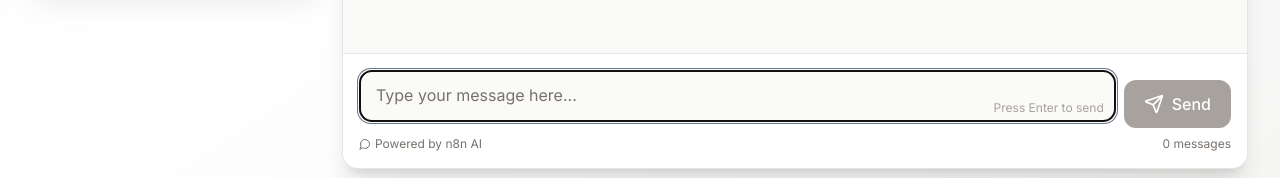
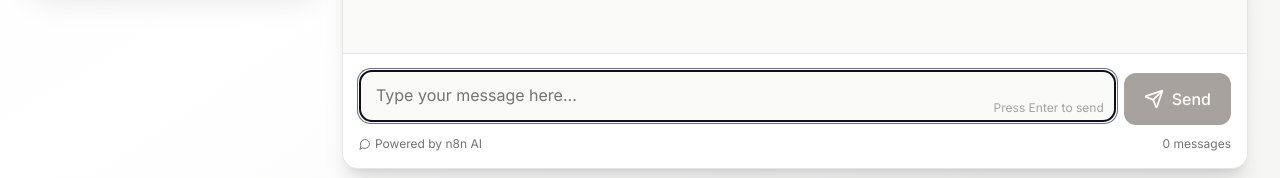
Before and after one commit to UjjwalSharma01/Minor_Project, a Next.js app in the folder frontend/: page /dashboard in a window 1280 px wide. Shown: the part 671-849 px from the top of the page. Built offline with nearby package versions, Linux system fonts and the light colour scheme; no server answers; sample sign-in values are in the browser's storage.

Commit message:
fix: Adjust layout of input container and button in MainChatComponent for better alignment

```diff
--- a/frontend/components/main-chat-component.js
+++ b/frontend/components/main-chat-component.js
@@ -419,7 +419,7 @@ export default function MainChatComponent() {
 
       {/* Input Container */}
       <div className="border-t border-gray-200 dark:border-gray-700 bg-white dark:bg-gray-800 p-4">
-        <div className="flex items-end space-x-2">
+        <div className="flex items-center space-x-2">
           {/* Text Input */}
           <div className="flex-1 relative">
             <textarea
@@ -442,7 +442,7 @@ export default function MainChatComponent() {
           <button
             onClick={sendMessage}
             disabled={!inputMessage.trim() || isLoading}
-            className="px-5 py-3 bg-slate-700 hover:bg-slate-800 disabled:bg-gray-400 disabled:cursor-not-allowed text-white rounded-xl transition-all duration-200 hover:scale-105 disabled:hover:scale-100 flex items-center space-x-2 font-medium"
+            className="h-[52px] px-5 bg-slate-700 hover:bg-slate-800 disabled:bg-gray-400 disabled:cursor-not-allowed text-white rounded-xl transition-all duration-200 hover:scale-105 disabled:hover:scale-100 flex items-center justify-center space-x-2 font-medium flex-shrink-0"
           >
             {isLoading ? (
               <Loader2 className="h-5 w-5 animate-spin" />
```
